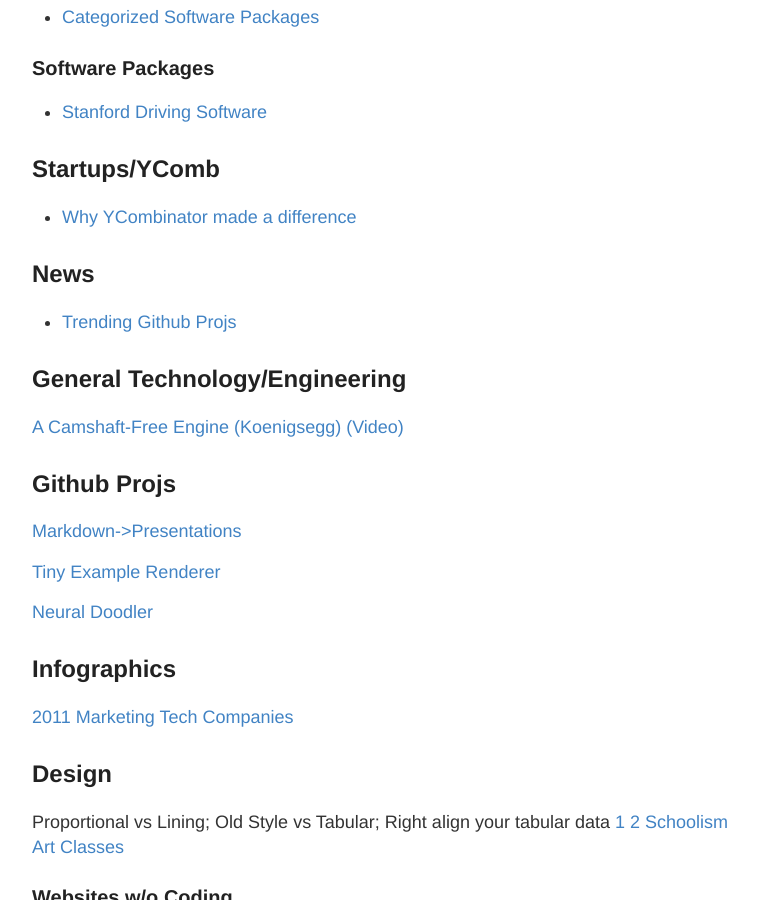
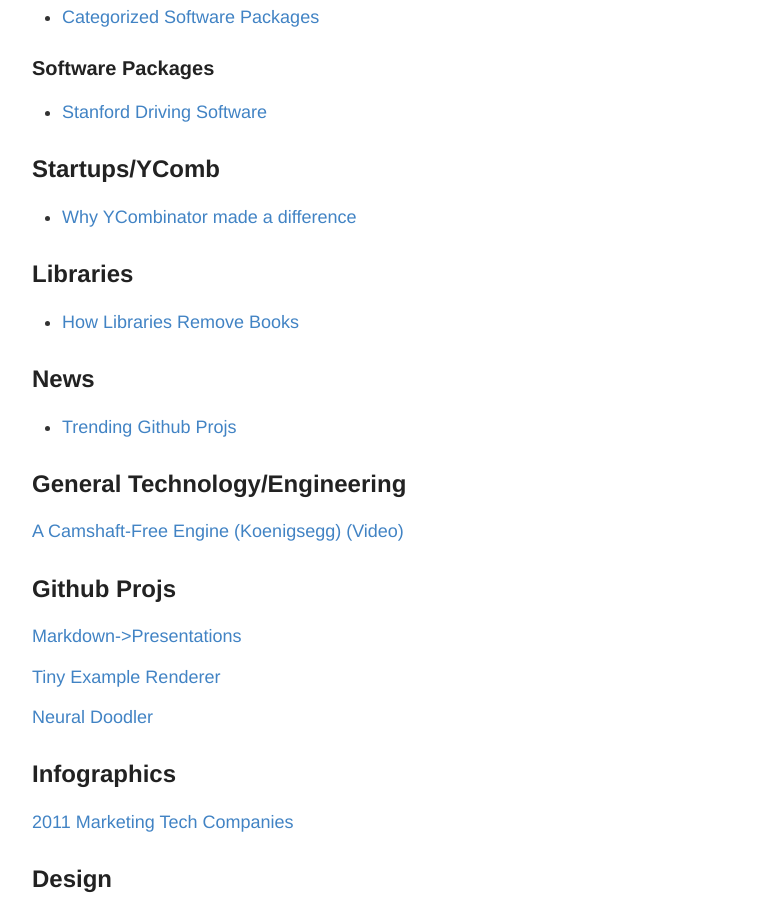
Before and after one commit to RONNCC/ronncc.github, a Jekyll site: the page built from _posts/2016-1-1-InterestingLinks.md, in a window 1280 px wide and 900 px high, scrolled down 2776 px. Shown: the whole window, without its empty margins (248-1006 px from the left). Built offline with Jekyll 4.4.1, drawn with Linux system fonts in a browser that asks for light colours; comment, search, counter and statistics services are not loaded.

Commit message:
Update 2016-1-1-InterestingLinks.md

```diff
--- a/_posts/2016-1-1-InterestingLinks.md
+++ b/_posts/2016-1-1-InterestingLinks.md
@@ -104,6 +104,9 @@
 ## Startups/YComb
 - [Why YCombinator made a difference](https://bold.co/public/why-y-combinator-made-all-the-zvgxjl?t=tihkgug)
 
+## Libraries
+- [How Libraries Remove Books](https://medium.com/@fsgbooks/secrets-of-the-stacks-4ca8405f1e11)
+
 
 ## News
 - [Trending Github Projs](http://www.gitlogs.com/)
```
